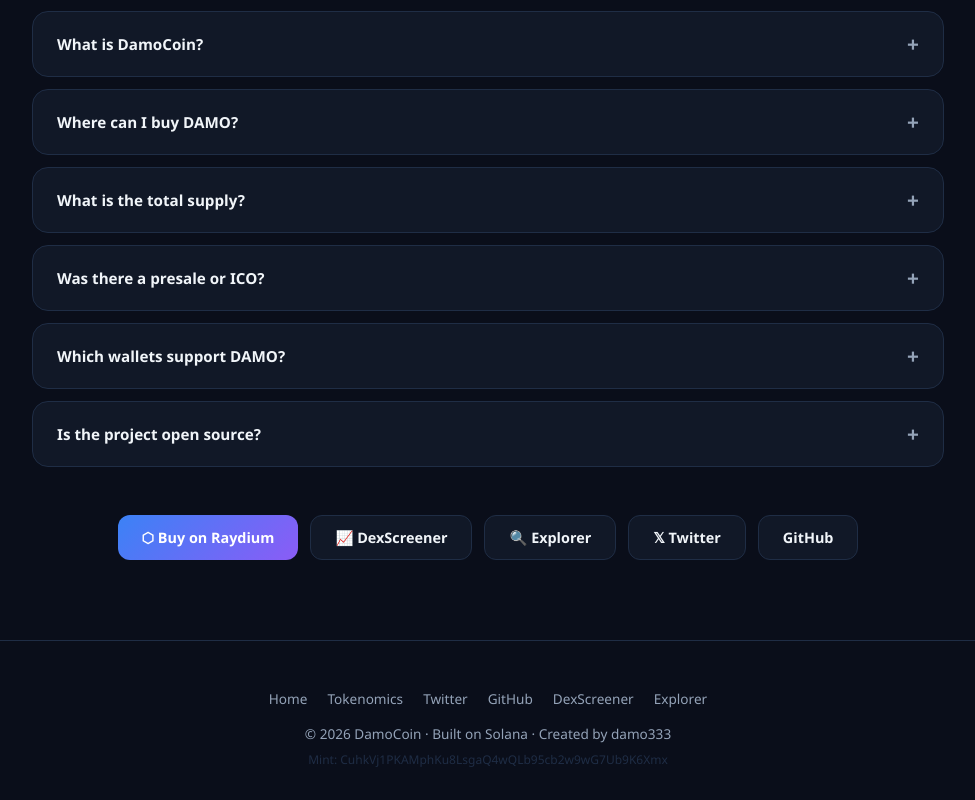
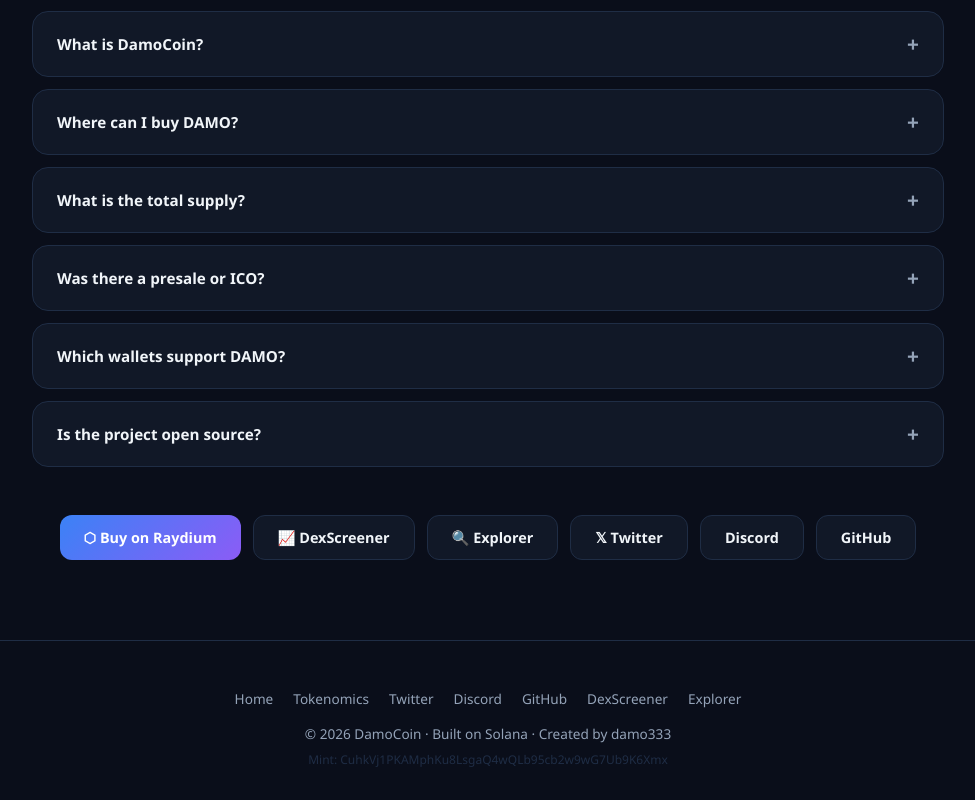
Before and after one commit to damo333/damocoin, a website: page index.html in a window 1280 px wide. Shown: the part 2595-3395 px from the top of the page, without its empty margins (152-1127 px from the left). Drawn offline with Linux system fonts and the light colour scheme; no server answers.

Commit message:
Add Discord link to website buttons and footers

```diff
--- a/index.html
+++ b/index.html
@@ -377,6 +377,7 @@
     <a class="btn btn-outline" href="https://dexscreener.com/solana/GGRNczYRPvLbHty4g4mnUhv158dr9GdKr5Yt86bgvQyX" target="_blank">📈 DexScreener</a>
     <a class="btn btn-outline" href="https://explorer.solana.com/address/CuhkVj1PKAMphKu8LsgaQ4wQLb95cb2w9wG7Ub9K6Xmx" target="_blank">🔍 Explorer</a>
     <a class="btn btn-outline" href="https://twitter.com/DamoCoin" target="_blank">𝕏 Twitter</a>
+    <a class="btn btn-outline" href="https://discord.gg/zt2v8YJQ" target="_blank">Discord</a>
     <a class="btn btn-outline" href="https://github.com/damo333/damocoin" target="_blank">GitHub</a>
   </div>
 
@@ -386,6 +387,7 @@
       <a href="#">Home</a>
       <a href="tokenomics.html">Tokenomics</a>
       <a href="https://twitter.com/DamoCoin" target="_blank">Twitter</a>
+      <a href="https://discord.gg/zt2v8YJQ" target="_blank">Discord</a>
       <a href="https://github.com/damo333/damocoin" target="_blank">GitHub</a>
       <a href="https://dexscreener.com/solana/GGRNczYRPvLbHty4g4mnUhv158dr9GdKr5Yt86bgvQyX" target="_blank">DexScreener</a>
       <a href="https://explorer.solana.com/address/CuhkVj1PKAMphKu8LsgaQ4wQLb95cb2w9wG7Ub9K6Xmx" target="_blank">Explorer</a>
```
Also changed, not shown: tokenomics.html (+1 -1 lines).
